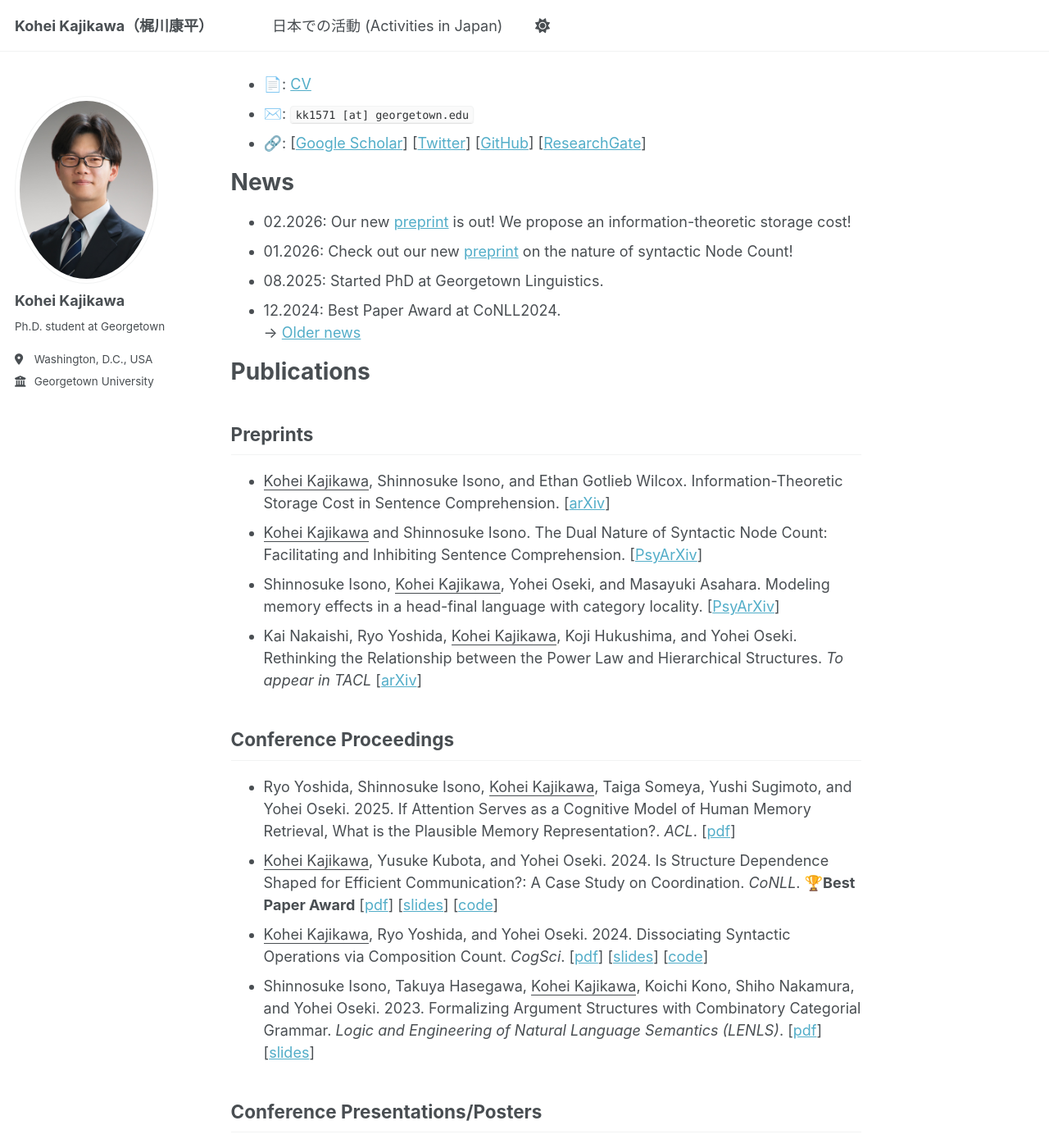
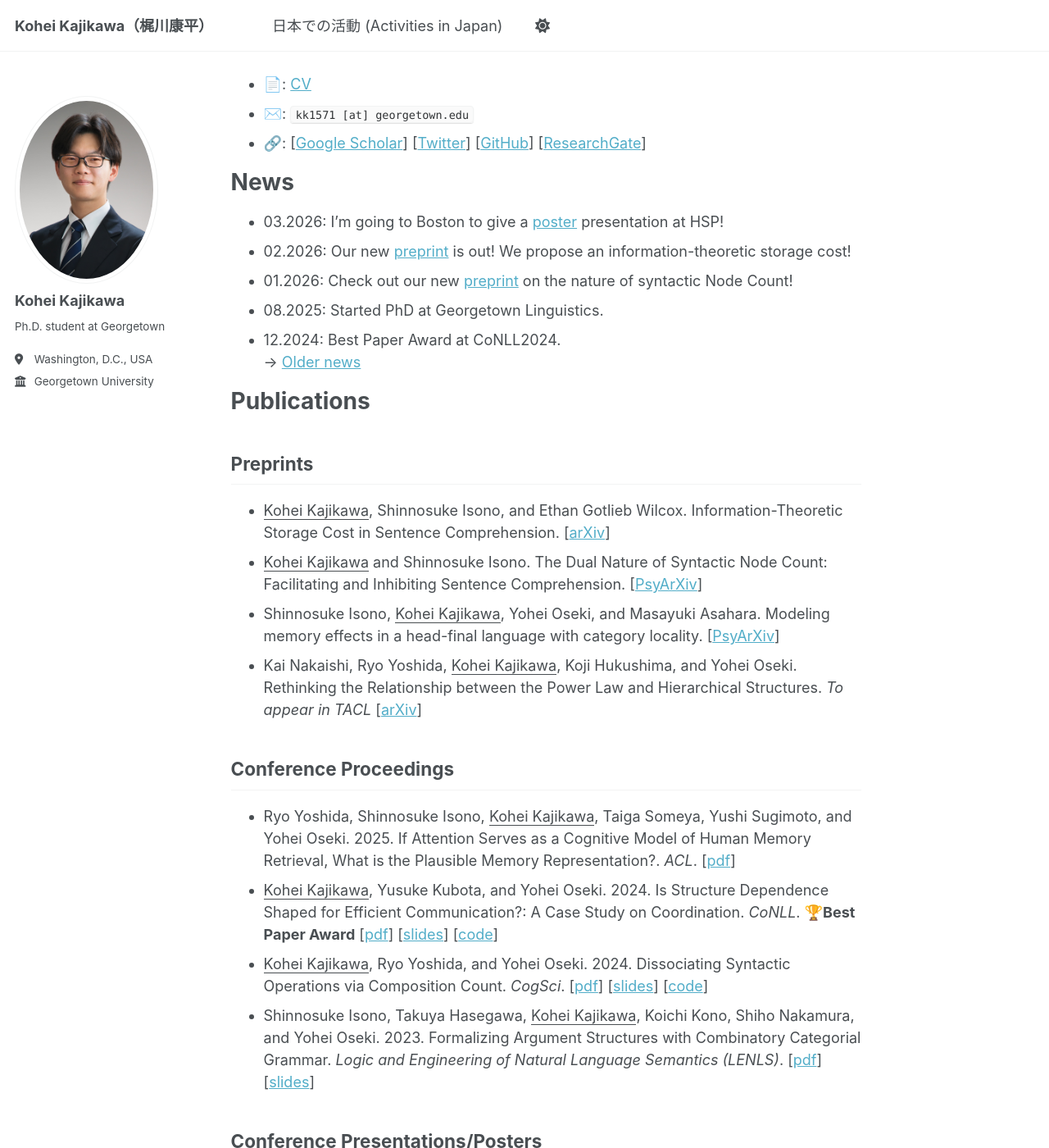
Before and after one commit to kohei-kaji/kohei-kaji.github.io, a Jekyll site: the page built from _pages/about.md, in a window 1280 px wide and 1400 px high, scrolled down 361 px. Shown: the whole window at 82% size. Built offline with Jekyll 4.4.1, drawn with Linux system fonts in a browser that asks for light colours.

Commit message:
add hsp poster

```diff
--- a/_pages/about.md
+++ b/_pages/about.md
@@ -25,6 +25,7 @@ Before that, I earned my M.A. and B.A. in Linguistics from The University of Tok
 
 News
 ======
+- 03.2026: I'm going to Boston to give a [poster](/files/posters/260326_HSP.pdf) presentation at HSP!
 - 02.2026: Our new [preprint](http://arxiv.org/abs/2602.18217) is out! We propose an information-theoretic storage cost!
 - 01.2026: Check out our new [preprint](https://osf.io/preprints/psyarxiv/9msby_v1) on the nature of syntactic Node Count!
 - 08.2025: Started PhD at Georgetown Linguistics.
@@ -68,6 +69,7 @@ Conference Presentations/Posters
 ------
 - <ins>Kohei Kajikawa</ins> and Ethan Gotlieb Wilcox. 2026. Spillover as Rational Processing Delay in Sentence Comprehension. *Human Sentence Processing (HSP)*.
 [[abstract](/files/papers/kajikawa_wilcox_hsp2026.pdf)]
+[[poster](/files/posters/260326_HSP.pdf)]
 - Shinnosuke Isono and <ins>Kohei Kajikawa</ins>. 2025. Grammar as logic, processing as deduction, actions as theorems, states as propositions. *Computational Psycholinguistics Meeting (CPL)*. 📣*Spotlight poster presentation*
 [[abstract](/files/papers/isono_kajikawa_cpl2025.pdf)]
 [[poster](/files/posters/251219_CPL2025.pdf)]
```
Also changed, not shown: _pages/news.md (+1 -0 lines), 1 other file.
